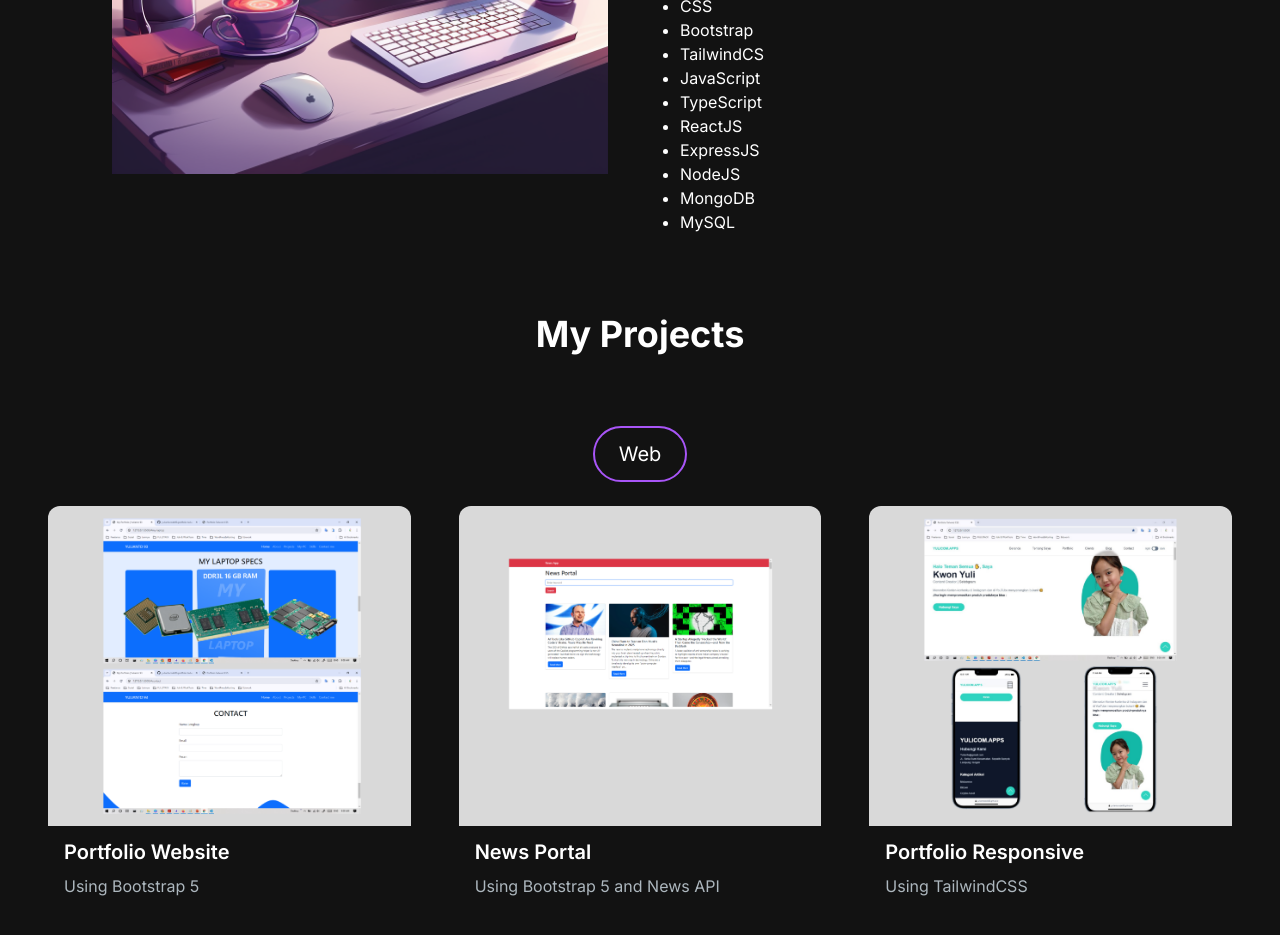
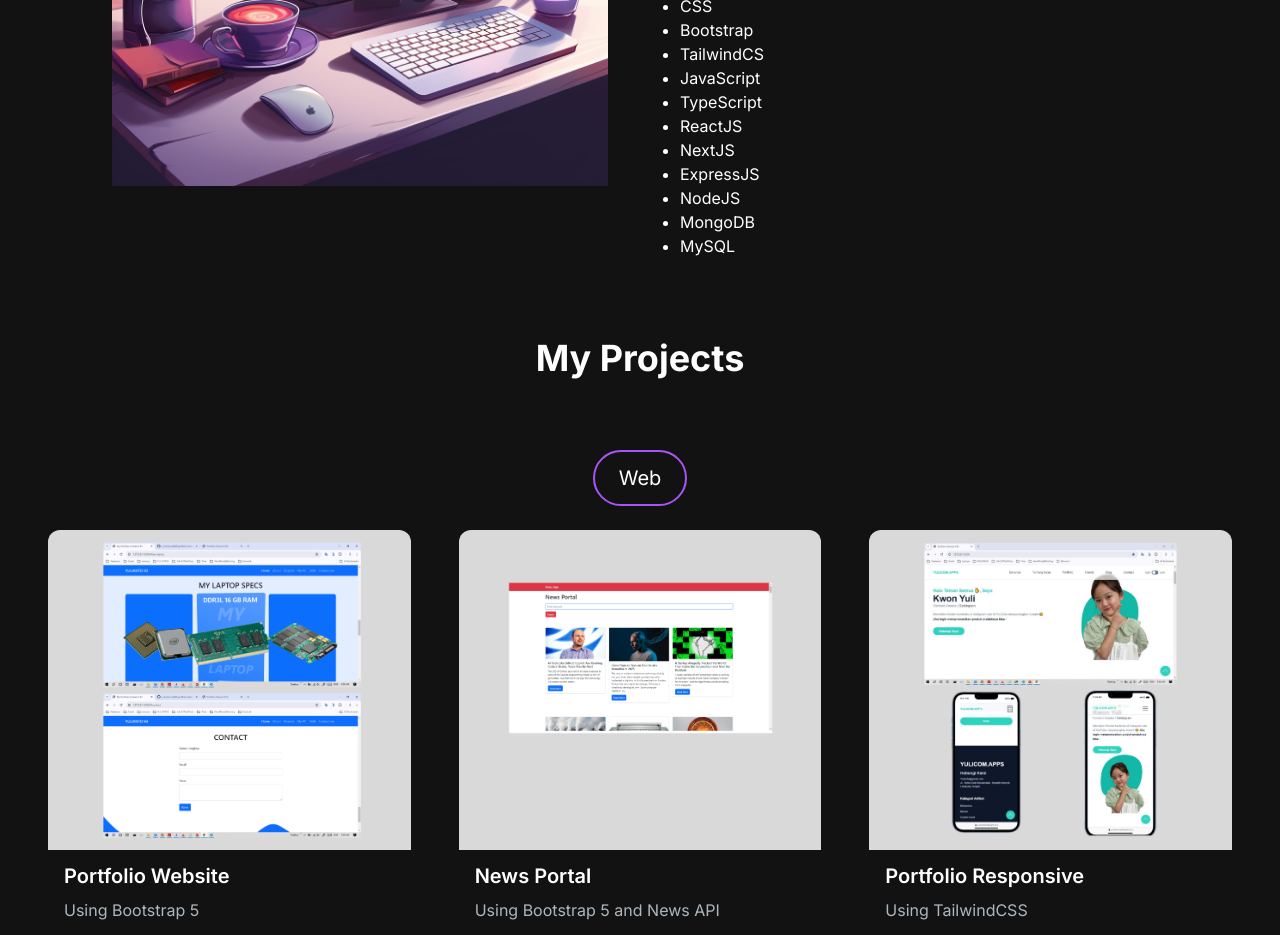
Before and after one commit to yuliantocode93/yulianto-porto, a Next.js app: page / in a window 1280 px wide. Shown: the part 1360-2295 px from the top of the page. Built offline with nearby package versions, Linux system fonts and the light colour scheme.

Commit message:
add skill

```diff
--- a/src/app/components/AboutSection.jsx
+++ b/src/app/components/AboutSection.jsx
@@ -16,6 +16,7 @@ const TAB_DATA = [
         <li>JavaScript</li>
         <li>TypeScript</li>
         <li>ReactJS</li>
+        <li>NextJS</li>
         <li>ExpressJS </li>
         <li>NodeJS</li>
         <li>MongoDB </li>
--- a/src/app/components/HeroSection.jsx
+++ b/src/app/components/HeroSection.jsx
@@ -1,6 +1,5 @@
 "use client";
 import React from "react";
-import Image from "next/image";
 import { TypeAnimation } from "react-type-animation";
 import { motion } from "framer-motion";
 import Link from "next/link";
```
